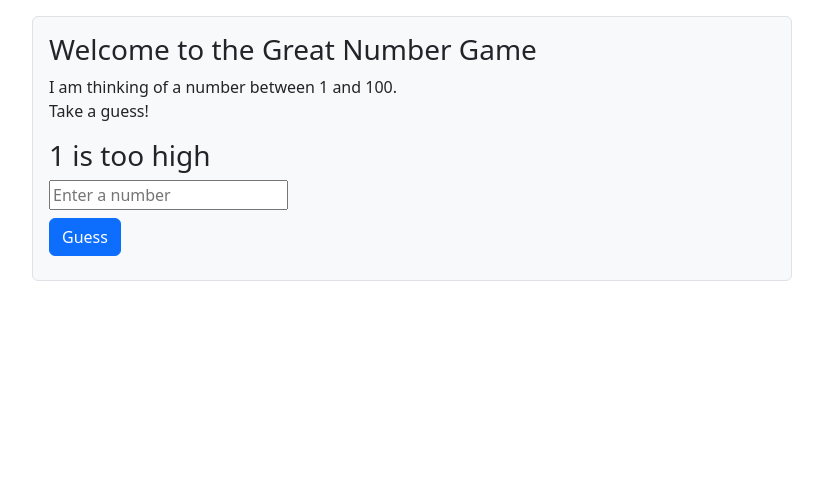
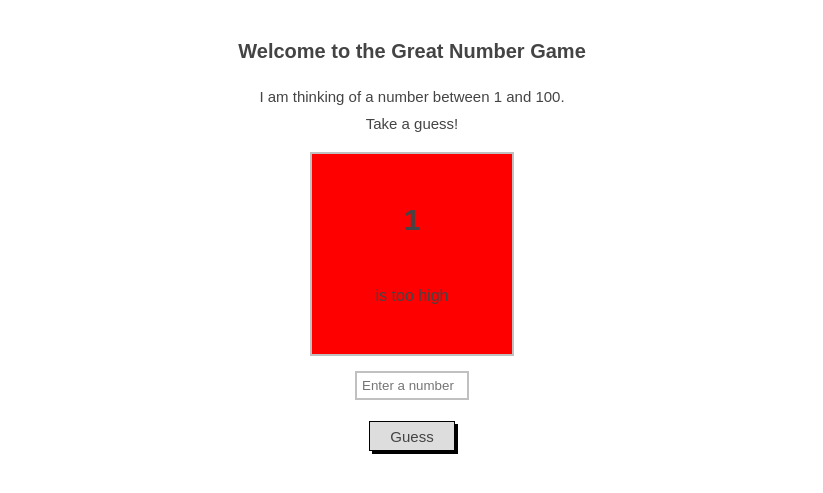
Before and after one commit to ErikvanErp/CodingDojo, a Flask app: page / in a window 1280 px wide. Shown: the top 493 px of the page, without its empty margins (228-1051 px from the left). Run offline with Flask 2, Linux system fonts and the light colour scheme; the visitor is signed in with stand-in values (Sample User, id 1).

Commit message:
Style changed for the great number game

```diff
--- /dev/null
+++ b/python/1_flask/fundamentals/great_number_game/static/style.css
@@ -0,0 +1,97 @@
+* {
+    margin:0;
+    padding:0;
+    border:0;
+    font-family: Arial, Helvetica, sans-serif;
+    color: #444;
+}
+
+a {
+    text-decoration: none;
+    display: flex;
+    justify-content: center;
+    align-items: center;
+}
+
+
+.container {
+    width:400px;
+    margin: 0 auto;
+    margin-top: 20px;
+
+    padding:20px;
+    /* background-color: #eee;  */
+    display: flex;
+    flex-direction: column;
+    align-items: center;
+}
+.row {
+    display: flex;
+    flex-direction: column;
+    align-items: center;
+    margin-bottom: 15px;
+
+    /* border: 1px solid red; */
+}
+
+.row-question h1{
+    font-size: 20px;
+    font-weight: 600;
+    margin-bottom: 20px;
+}
+.row-question p {
+    font-size: 15px;
+    padding: 5px 0;
+}
+
+.row-correct,
+.row-incorrect {
+    width: 200px;
+    height: 200px;
+    display: flex;
+    flex-direction: column;
+    align-items: center;
+    justify-content: space-evenly;
+    border: 2px solid silver;
+}
+
+.row-correct {
+    background-color: #49c849;
+}
+.row-incorrect {
+    background-color: red;
+}
+.row-correct h2,
+.row-incorrect h2 {
+    font-size: 30px;
+}
+
+
+.row-guess form {
+    display: flex;
+    flex-direction: column;
+    align-items: center;
+    justify-content: space-around;
+}
+
+.row-guess input[type=text] {
+    width: 100px;
+    padding: 5px;
+    border: 2px solid silver;
+}
+
+.row-guess input[type=submit] {
+    margin-left: auto;
+    margin-right: auto;
+}
+
+.dojo-btn {
+    border: 1px solid black;
+    height: 30px;
+    padding: 0 20px;
+    margin: 3px;
+    /* border-radius: 8px; */
+    box-shadow: 3px 3px black;
+    font-size: 15px;
+    background-color: #ddd;
+}
--- a/python/1_flask/fundamentals/great_number_game/templates/index.html
+++ b/python/1_flask/fundamentals/great_number_game/templates/index.html
@@ -1,56 +1,55 @@
 <!DOCTYPE html>
 <html lang="en">
+
 <head>
     <meta charset="UTF-8">
     <meta http-equiv="X-UA-Compatible" content="IE=edge">
     <meta name="viewport" content="width=device-width, initial-scale=1.0">
     <title>Great Number Game</title>
+    <link rel="stylesheet" href="{{ url_for('static', filename='style.css')}}">
+</head>
 
-        <!-- bootstrap -->
-        <link href="https://cdn.jsdelivr.net/npm/bootstrap@5.2.0-beta1/dist/css/bootstrap.min.css" rel="stylesheet" integrity="sha384-0evHe/X+R7YkIZDRvuzKMRqM+OrBnVFBL6DOitfPri4tjfHxaWutUpFmBp4vmVor" crossorigin="anonymous">
-        <meta name="viewport" content="width=device-width, initial-scale=1">
-</head>
 <body>
-    <div class="container my-3">
-        <div class="row justify-content-center">
-            <div class="col-8 border rounded-2 p-3 bg-light">
+    <div class="container">
 
-                <h3>Welcome to the Great Number Game</h3>
+        <div class="row row-question">
+            <h1>Welcome to the Great Number Game</h1>
 
-                <p>I am thinking of a number between 1 and 100.<br>
-                 Take a guess!</p>
+            <p>I am thinking of a number between 1 and 100.</p>
+            <p>Take a guess!</p>
+        </div>
 
         {% if session['result'] == 0%}
-                <div>
-                    <h3>{{session['secret_number']}} was the number</h3>
-                    <a href="/newgame" class="btn btn-success">Play Again</a>
+        <div class="row row-correct">
+            <h2>{{session['secret_number']}}</h2>
+            <h3>was the number</h3>
+            <a href="/newgame" class="dojo-btn">Play Again</a>
         </div>
         {% elif session['result'] == +1 %}
-                <div>
-                    <h3>{{session['guess']}} is too high</h3>
+        <div class="row row-incorrect">
+            <h2>{{session['guess']}}</h2>
+            </h3>is too high</h3>
         </div>
         {% elif session['result'] == +-1 %}
-                <div>
-                    <h3>{{session['guess']}} is too low</h3>
+        <div class="row row-incorrect">
+            <h2>{{session['guess']}}</h2>
+            <h3>is too low</h3>
         </div>
         {% endif %}
 
+
         {% if 'result' not in session or session['result'] != 0 %}
-                <div>
+        <div class="row row-guess">
             <form action="/guess" method="post">
-                        <div>
-                            <input type="text" placeholder="Enter a number" name="guess">
-                        </div>
-                        <div class="my-2">
-                            <input type="submit" value="Guess" class="btn btn-primary">
-                        </div>
+                <input type="text" placeholder="Enter a number" name="guess"><br>
+                <input type="submit" value="Guess" class="dojo-btn">
             </form>
         </div>
         {% endif %}
 
-            </div>
-        </div>
+
     </div>
 
 </body>
+
 </html>
```
Also changed, not shown: python/1_flask/fundamentals/great_number_game/old_templates/index.html (added, +56 -0 lines), 2 other files. Lines whose indentation alone changed are shown as unchanged.
